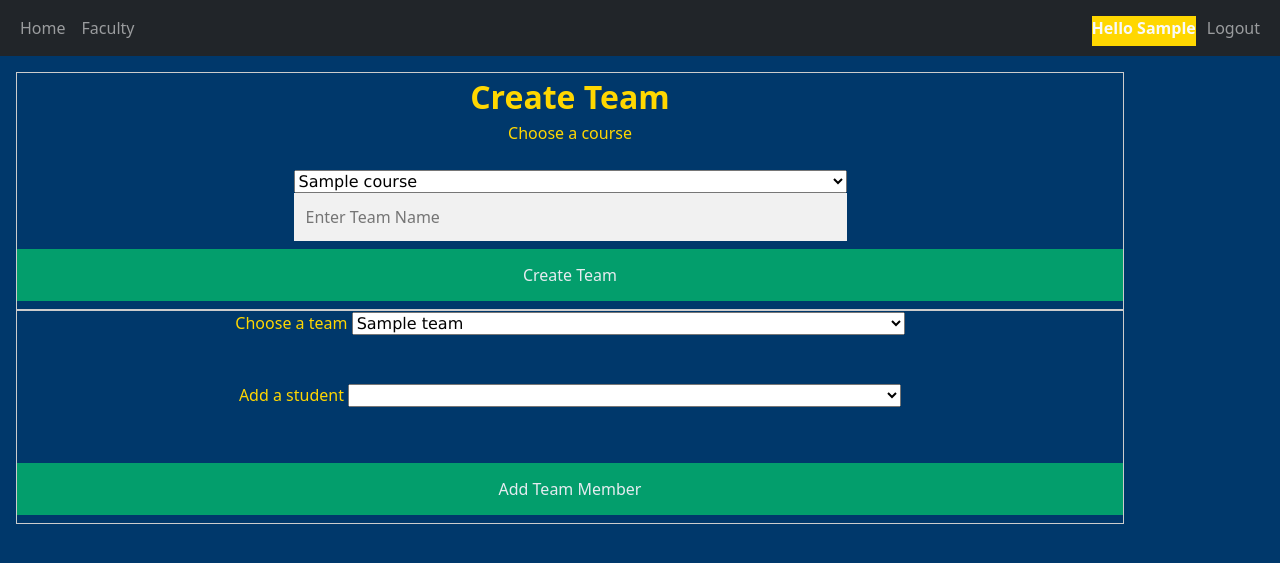
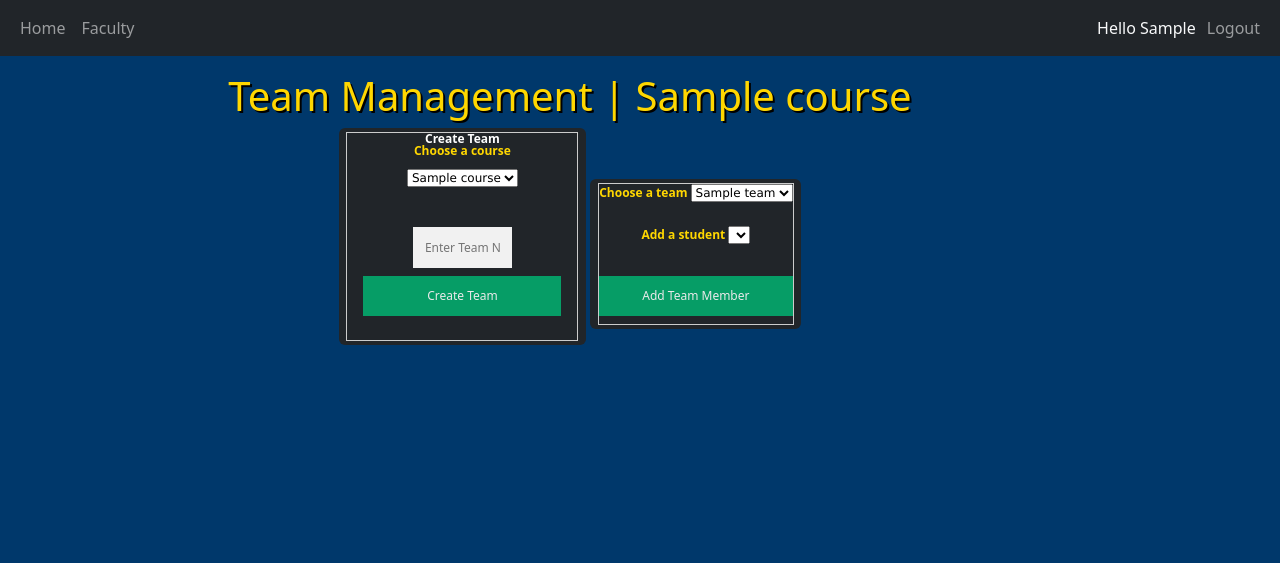
Before and after one commit to Jcampbell30/CS-4900-Project, a Flask app: page /teams/1 in a window 1280 px wide. Shown: the top 563 px of the page. Run offline with Flask 3, Linux system fonts and the light colour scheme; a user stored in the database is signed in; tables that the repository leaves empty hold one stand-in row (values such as "Sample post"); lists and menus that the app fills with data are empty; parts of the project's set-up code (start-up, migrations or seed data) failed here and were passed over.

Commit message:
teams: rewriting teams

```diff
--- a/api/website/templates/teams.html
+++ b/api/website/templates/teams.html
@@ -1,66 +1,51 @@
 {% extends 'base.html' %}
 {% block content %}
 <link rel= "stylesheet" type= "text/css" href= "{{ url_for('static',filename='styles/style.css') }}">
-<Style>
-  p {
-    color: black;
-    font-weight: bold;
-    background-color: gold;
-  }
-  select{
-    width: 50%;
-  }
-  label{
-    display: inline-block;
-  }
-  header{
-   font-size: xx-large;
-   color:gold;
-    font-weight: bold;
-  }
-
-</Style>
 
 
-
+<h1>Team Management | {{ course.courseName }}</h1>
 
 <!--
   A form to create a new team
 -->
-<form method="POST" style="border:1px solid #ccc" action = "/teams">
+<div class='badge bg-dark text-center;' style='width: auto; margin-right: auto;'>
+<form method="POST" style="border:1px solid #ccc">
   <div>
     <header>Create Team</header>
-    <label for="course">Choose a course</label><br><br>
+    <label for="courseID">Choose a course</label><br><br>
     <SELECT name="courseID" style="font-family:verdana">
       {% for course in courses %}
-      <OPTION value={{course.courseID}}>{{course.courseName}}</OPTION>
+        <OPTION value='{{course.courseID}}'>{{course.courseName}}</OPTION>
       {% endfor %}
+    </SELECT>
   </div>
   <br><br>
   <div class="container">
-
-    <input type="text" placeholder="Enter Team Name" name="createTeam" required>
+    <input type="text" placeholder="Enter Team Name" name="createTeam" required/>
     <button type="submit" value="Submit">Create Team</button>
   </div>
 </form>
+</div>
 
-<form method = "GET" style = "border:1px solid #ccc" action = "/teams">
+<div class='badge bg-dark text-center;' style='width: auto; margin-right: auto;'>
+<form method="POST" style = "border:1px solid #ccc">
   <div class = "container2">
-<label for="teamName">Choose a team</label>
+    <label for="teamID">Choose a team</label>
     <SELECT name="teamID" style="font-family:verdana">
       {% for team in teams %}
-	<OPTION value={{team.teamID}}>{{team.teamName}}</OPTION>
+        <OPTION value='{{team.teamID}}'>{{team.teamName}}</OPTION>
       {% endfor %}
     </SELECT><br><br><br>
     <label for="studentName">Add a student</label>
     <SELECT name = "studentID" style = "font-family:verdana">
       {% for name in students %}
-	<OPTION value={{name.userID}}>{{name.userFirstName}} {{name.userLastName}}</OPTION>
+        <OPTION value='{{name.userID}}'>{{name.userFirstName}} {{name.userLastName}}</OPTION>
       {% endfor %}
     </SELECT><br><br><br>
     <button type="submit" value="add_member">Add Team Member</button>
   </div>
 </form>
+</div>
 
 
 {% endblock %}
--- a/api/website/views.py
+++ b/api/website/views.py
@@ -47,8 +47,13 @@ def faculty():
         return redirect(url_for('views.home'))
 
     my_templates = Template.query.filter_by(teacherID=current_user.userID).all()
+    my_courses =  Course.query.filter_by(teacherID=current_user.userID).all()
 
-    return render_template('faculty.html', user=current_user,templates=my_templates)
+    if request.method == 'POST':
+        if 'course_selection' in request.form:
+            return redirect(url_for('views.teams', course_id=request.form['course_selection']))
+
+    return render_template('faculty.html', user=current_user,templates=my_templates,courses=my_courses)
 
 @views.route('/templates', methods=['GET', 'POST'])
 @login_required
@@ -125,7 +130,7 @@ def questions():
 
     return redirect(url_for('views.faculty'))
 
-
+# Team Management Page
 @views.route('/teams/<int:course_id>', methods=['GET', 'POST'])
 @login_required
 def teams(course_id):
@@ -141,30 +146,42 @@ def teams(course_id):
 
 
     if request.method == 'POST':
-        teamName = request.form['createTeam']
-        team = Team(teamName=teamName, courseID=course.courseID)
-        db.session.add(team)
-        db.session.commit()
-        flash(f'The {teamName} team was created successfully.', category='success')
-        return redirect(url_for('views.faculty'))
-
-    if request.method == 'GET':
-        team_id = request.args.get('team')
-        print(f"team_id = {team_id}")
-        team = TeamAssignment(teamID=team_id, userID=current_user.userID)
+        if 'createTeam' in request.form:
+            teamName = request.form['createTeam']
+            team = Team(teamName=teamName, courseID=course.courseID)
+            db.session.add(team)
+            db.session.commit()
+            flash(f'The {teamName} team was created successfully.', category='success')
+        elif 'teamID' in request.form:
+            try:
+                team_id = request.form['teamID']
+                print(f"team_id = {team_id}")
+                already_assigned = TeamAssignment.query.filter_by(team_id=team_id).filter_by(userID=request.form['studentID']).first()
+                print (already_assigned)
+                if already_assigned:
+                    flash('Student already assigned to this team!', category='error')
+                else:
+                    team = TeamAssignment(teamID=team_id, userID=request.form['studentID'])
+                    db.session.add(team)
+                    db.session.commit()
+                    flash('Student assigned to team!', category='success')
+            except Exception as e:
+                print(e)
 
     print(current_user.userID)
     courses = Course.query.filter_by(teacherID=current_user.userID).all()
     print(courses)
     students = Users.query.filter_by(role='s').all()
-    course_ids=[]
-    for course in courses:
-        print(course.courseID)
-        course_ids.append(course.courseID)
 
-    teams=Team.query.filter(Team.courseID.in_(course_ids)).all()
+    teams=Team.query.filter_by(courseID=course.courseID).all()
     print(teams)
-    return render_template('teams.html', user=current_user, courses=courses, students=students, teams=teams)
+    return render_template('teams.html', user=current_user, course=course, courses=courses, students=students, teams=teams)
+
+# Individual team page
+@views.route('/team/<int:id>', methods=['GET', 'POST'])
+@login_required
+def team(id):
+    pass
 
 ################
 # ADMIN VIEWS  #
```
Also changed, not shown: api/website/templates/faculty.html (+17 -5 lines). Lines whose indentation alone changed are shown as unchanged.
